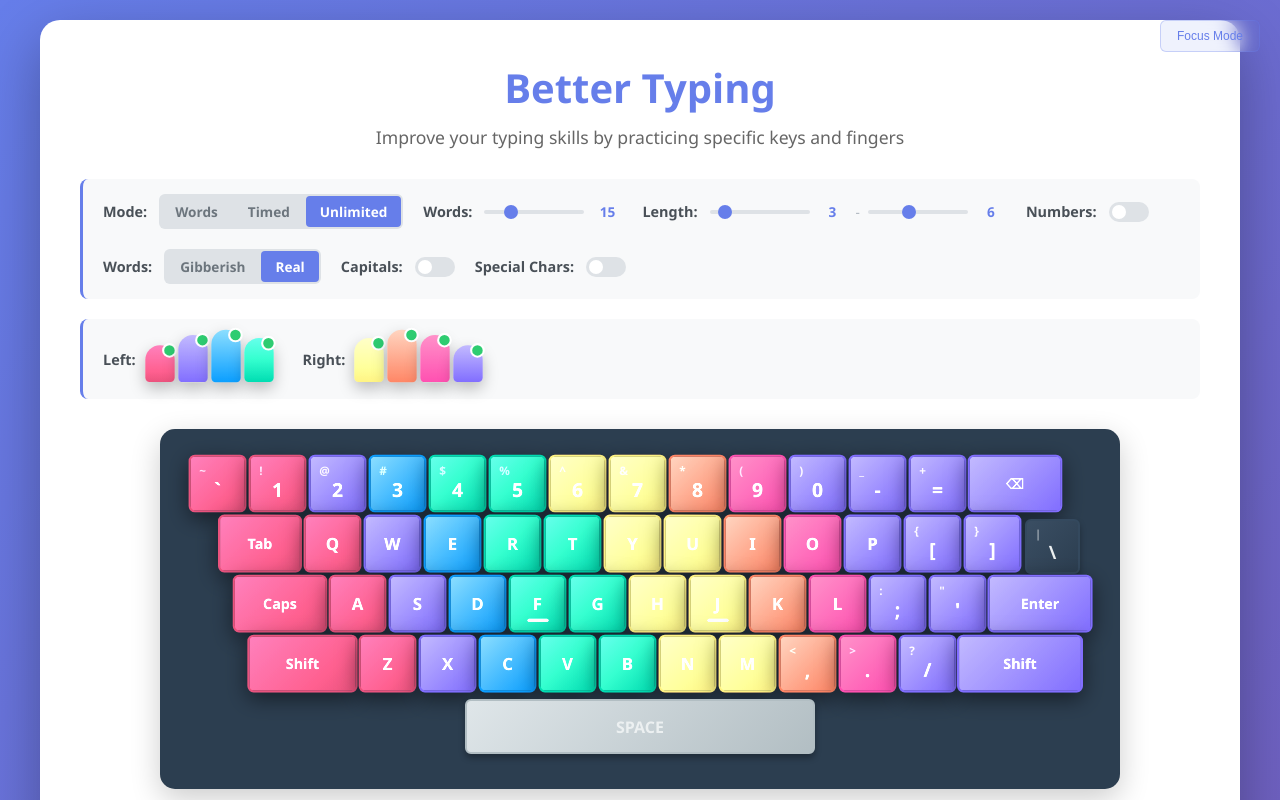
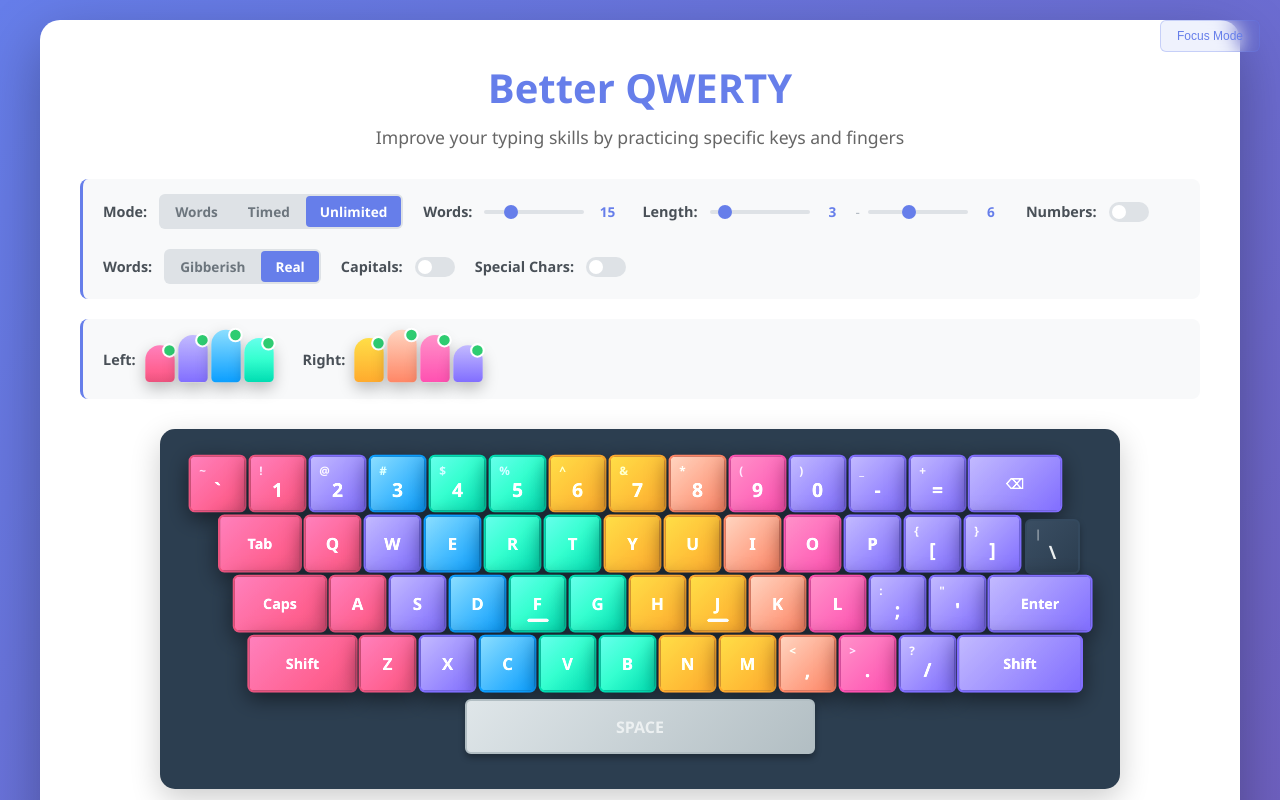
Before and after one commit to amazingandyyy/qwerty, a plain HTML site: page index.html in a window 1280 px wide. Shown: the top 800 px of the page. Drawn offline with Linux system fonts and the light colour scheme.

Commit message:
feat: colors

```diff
--- a/index.html
+++ b/index.html
@@ -3,7 +3,7 @@
 <head>
     <meta charset="UTF-8">
     <meta name="viewport" content="width=device-width, initial-scale=1.0">
-    <title>Better Typing - Improve Your Typing Skills</title>
+    <title>Better QWERTY - Improve Your Typing Skills</title>
     <style>
         * {
             margin: 0;
@@ -234,8 +234,8 @@
         }
 
         .key.selected[data-finger="right-index"] {
-            background: linear-gradient(135deg, #ffeaa7 0%, #fdcb6e 100%);
-            border-color: #fdcb6e;
+            background: linear-gradient(135deg, #f6b93b 0%, #e58e26 100%);
+            border-color: #e58e26;
         }
 
         .key.selected[data-finger="right-middle"] {
@@ -329,8 +329,8 @@
         }
 
         .finger-btn[data-finger="right-index"] .finger-visual {
-            background: linear-gradient(180deg, #ffeaa7 0%, #fdcb6e 100%);
-            color: #333;
+            background: linear-gradient(180deg, #f6b93b 0%, #e58e26 100%);
+            color: white;
         }
 
         .finger-btn[data-finger="right-middle"] .finger-visual {
@@ -996,7 +996,7 @@
     <div class="focus-hint">Press <kbd>Esc</kbd> to exit focus mode</div>
 
     <div class="container">
-        <h1>Better Typing</h1>
+        <h1>Better QWERTY</h1>
         <p class="subtitle">Improve your typing skills by practicing specific keys and fingers</p>
 
         <div class="settings-panel">
```
